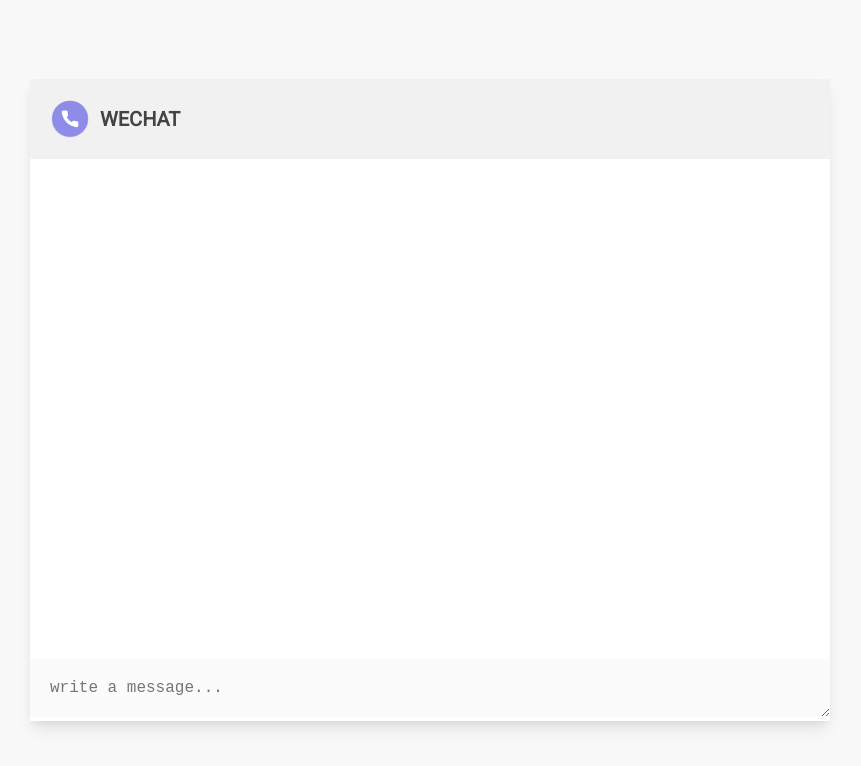
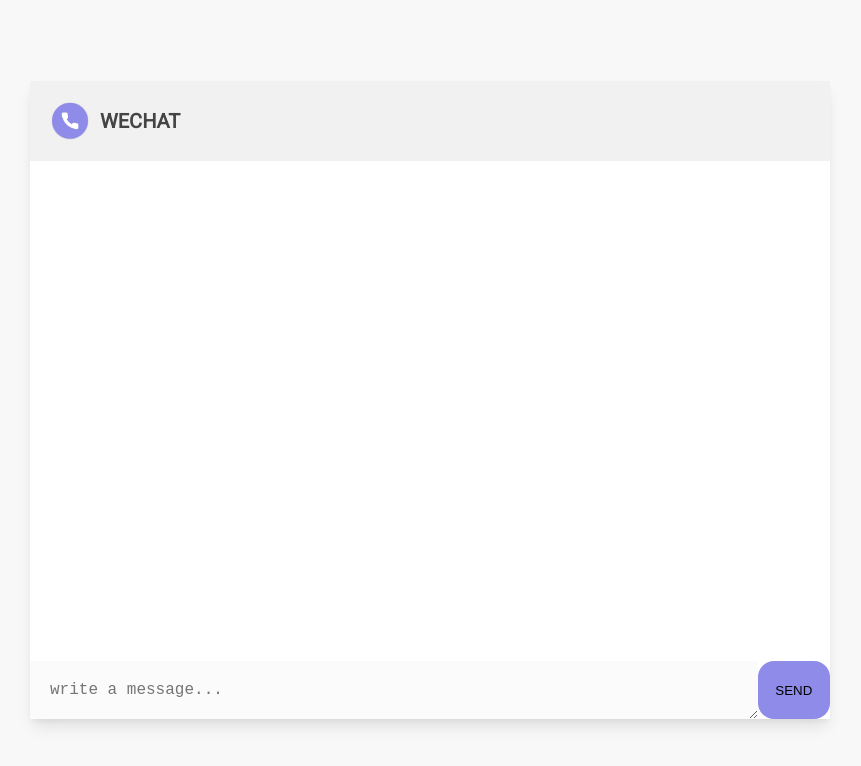
Before and after one commit to Ghawri/wechat, a website: page index.html in a window 1280 px wide. Shown: the whole page, without its empty margins (210-1071 px from the left). Drawn offline with nearby package versions, Linux system fonts and the light colour scheme; no server answers.

Commit message:
index.html

```diff
--- a/index.html
+++ b/index.html
@@ -12,12 +12,13 @@
         <img height="40" src="/wechat.png" alt="">
         <h1>WeChat</h1>
     </div>
-    <div class="message__area">
+    <div class="message__area ">
 
     </div>
 
-    <div>
-        <textarea id="textarea" cols="30" rows="1" placeholder="write a message..."></textarea>
+    <div class="textsend">
+        <textarea id="textarea" cols="25" rows="1" placeholder="write a message..."></textarea>
+        <button id="sendbtn">SEND</button>
     </div>
    </section>
 
```
